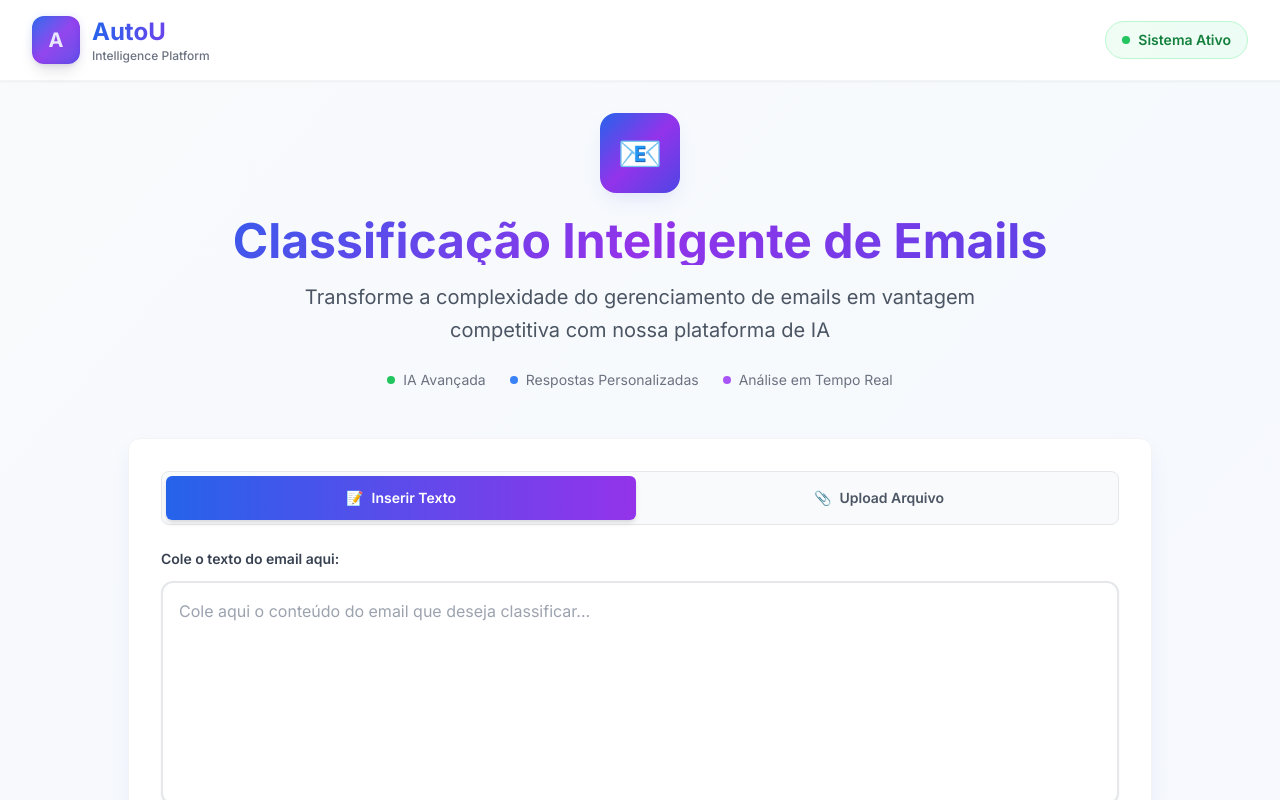
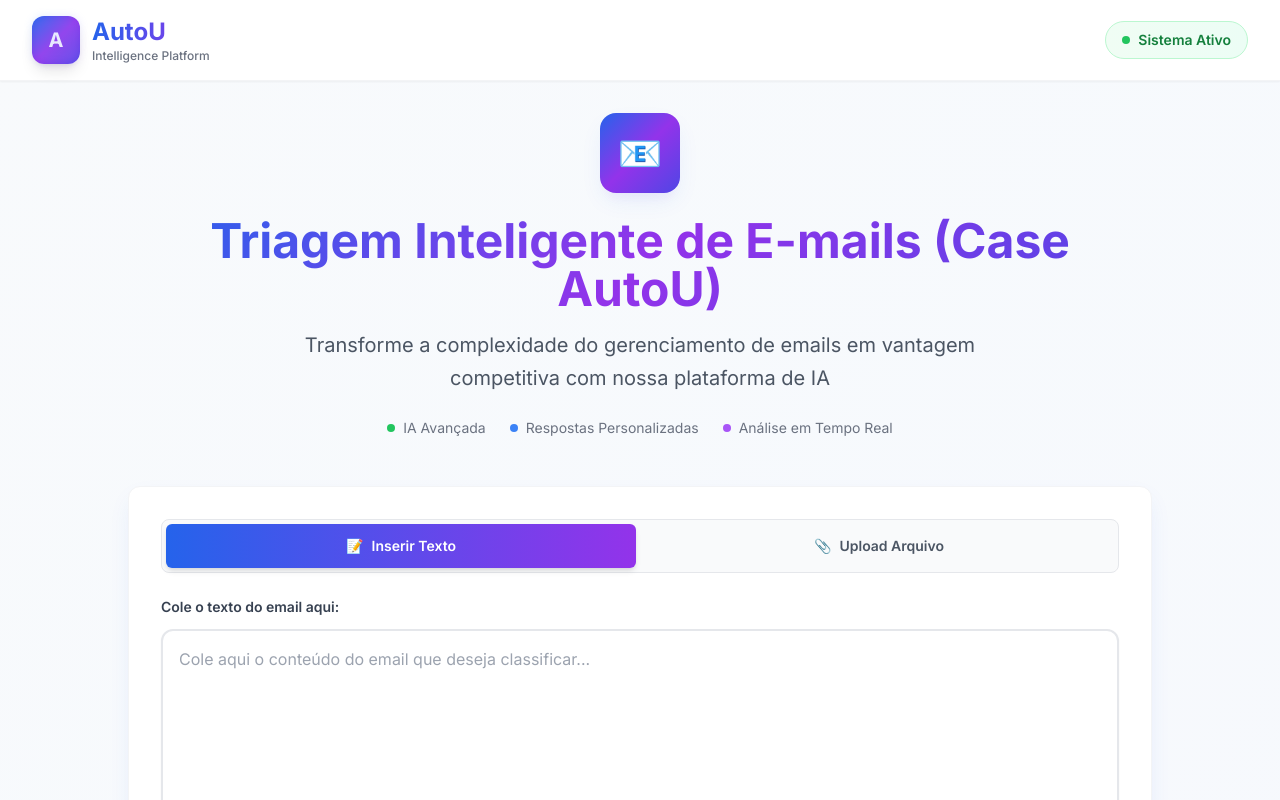
Before and after one commit to leojardim5/email_classifier_AutoU, a Next.js app in the folder frontend/: page / in a window 1280 px wide. Shown: the top 800 px of the page. Built offline with nearby package versions, Linux system fonts and the light colour scheme.

Commit message:
MudançaDeNome

```diff
--- a/frontend/components/EmailClassifier.tsx
+++ b/frontend/components/EmailClassifier.tsx
@@ -98,7 +98,7 @@
           <span className="text-white text-4xl">📧</span>
         </div>
         <h1 className="text-5xl font-bold mb-4 text-autou-gradient">
-          Classificação Inteligente de Emails
+        Triagem Inteligente de E-mails (Case AutoU)
         </h1>
         <p className="text-xl text-gray-600 max-w-2xl mx-auto leading-relaxed">
           Transforme a complexidade do gerenciamento de emails em vantagem competitiva com nossa plataforma de IA
```
